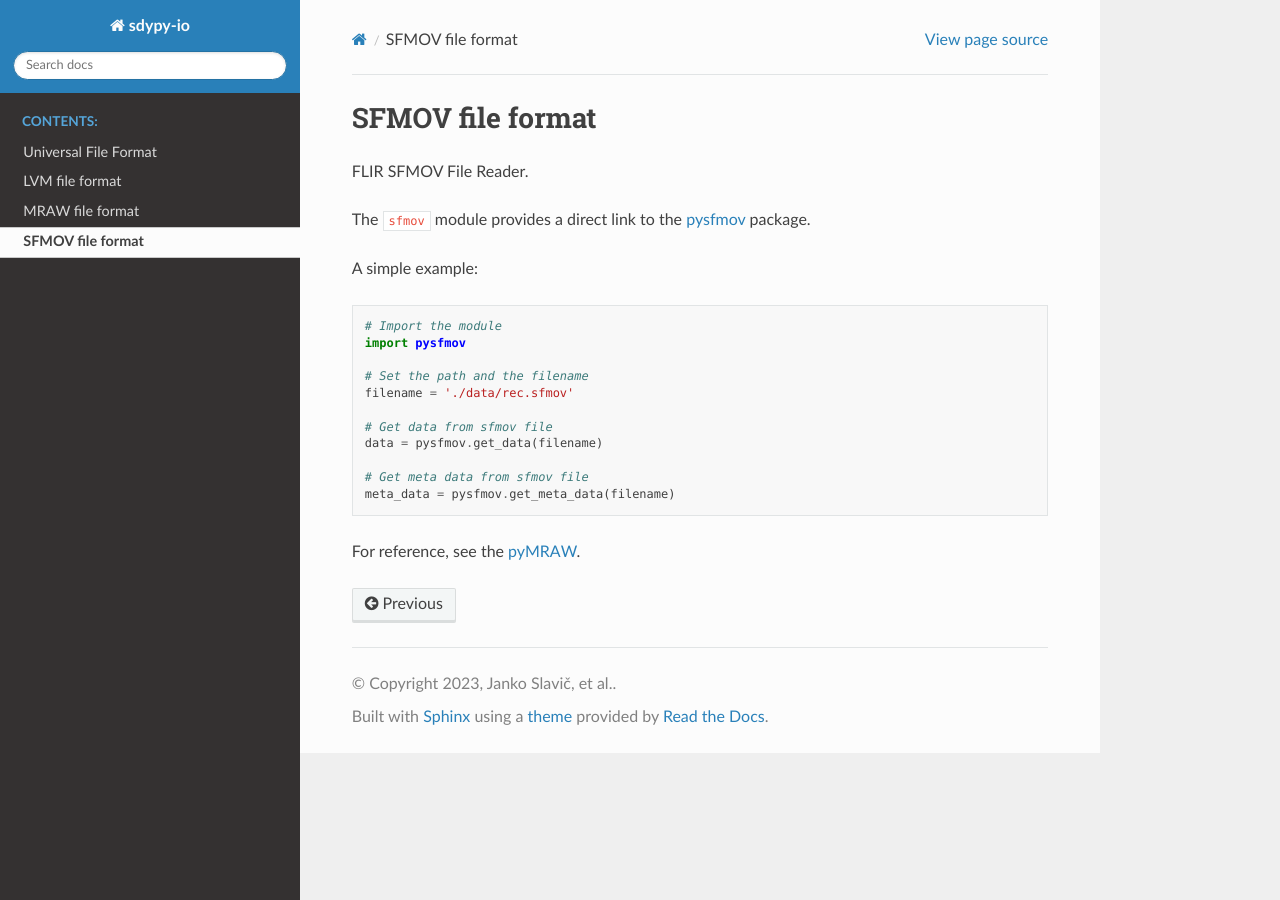
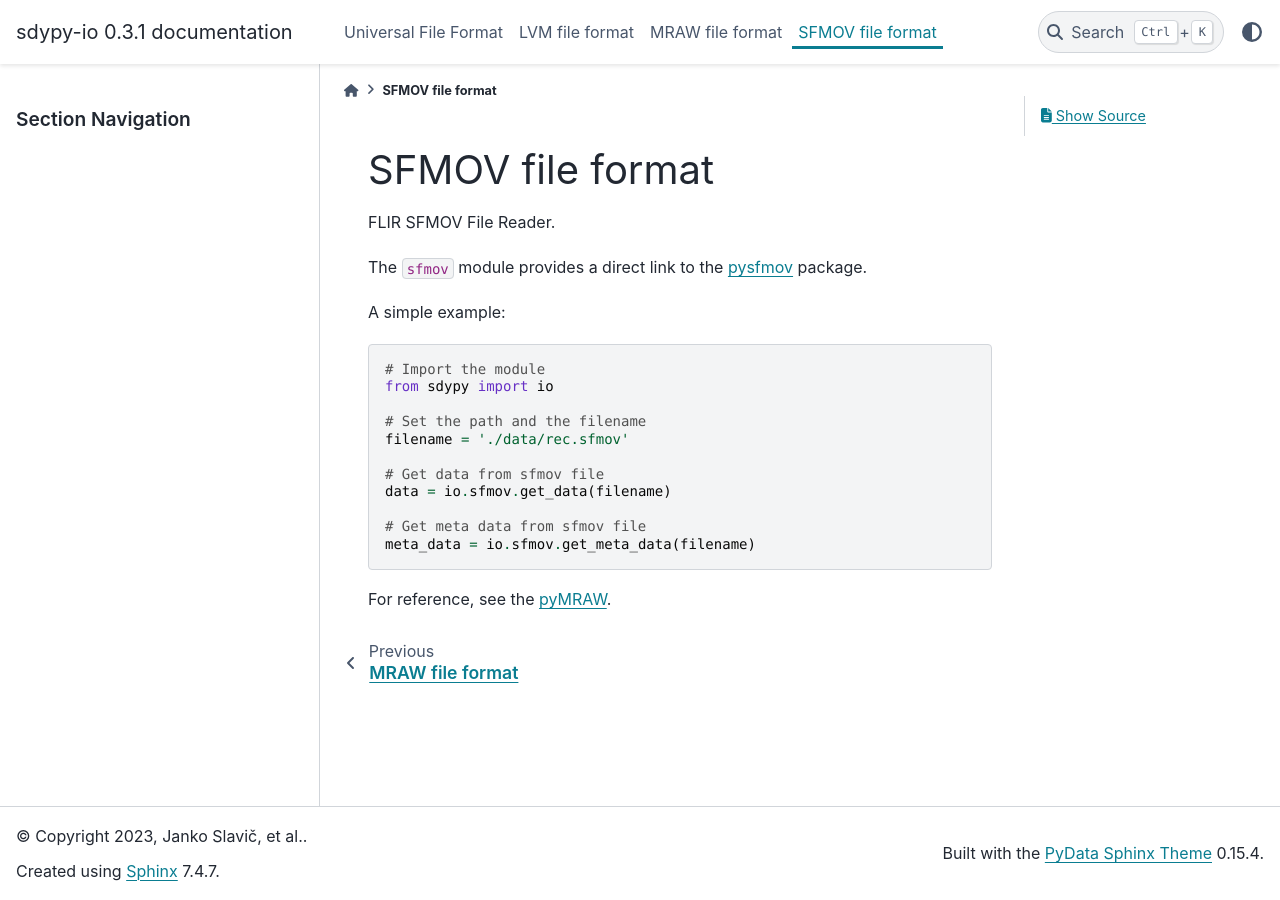
Before and after one commit to sdypy/sdypy-io, a Sphinx documentation site: the page built from docs/source/sfmov.rst, in a window 1280 px wide. Built offline with Sphinx 7.4.7 and the PyData theme 0.15.4, drawn with Linux system fonts in a browser that asks for light colours.

Commit message:
Migrate docs to the unified SDyPy docs standard (pydata theme, reST README, conformance)

```diff
--- a/docs/requirements.txt
+++ b/docs/requirements.txt
@@ -1,2 +1,2 @@
-sphinx-rtd-theme
+pydata-sphinx-theme
 sphinx-copybutton
--- a/docs/source/conf.py
+++ b/docs/source/conf.py
@@ -66,7 +66,7 @@ master_doc = 'index'
 #
 # This is also used if you do content translation via gettext catalogs.
 # Usually you set "language" from the command line for these cases.
-language = None
+language = 'en'
 
 # List of patterns, relative to source directory, that match files and
 # directories to ignore when looking for source files.
@@ -82,7 +82,7 @@ pygments_style = None
 # The theme to use for HTML and HTML Help pages.  See the documentation for
 # a list of builtin themes.
 #
-html_theme = 'sphinx_rtd_theme'
+html_theme = 'pydata_sphinx_theme'
 
 # Theme options are theme-specific and customize the look and feel of a theme
 # further.  For a list of options available for each theme, see the
@@ -93,7 +93,7 @@ html_theme = 'sphinx_rtd_theme'
 # Add any paths that contain custom static files (such as style sheets) here,
 # relative to this directory. They are copied after the builtin static files,
 # so a file named "default.css" will overwrite the builtin "default.css".
-html_static_path = ['_static']
+# html_static_path = ['_static']
 
 # Custom sidebar templates, must be a dictionary that maps document names
 # to template names.
@@ -186,7 +186,7 @@ epub_exclude_files = ['search.html']
 # -- Options for intersphinx extension ---------------------------------------
 
 # Example configuration for intersphinx: refer to the Python standard library.
-intersphinx_mapping = {'https://docs.python.org/': None}
+intersphinx_mapping = {}
 
 # Autodoc options (to show __init__ function in docs)
 autodoc_default_options = {
--- a/docs/source/sfmov.rst
+++ b/docs/source/sfmov.rst
@@ -10,15 +10,15 @@ A simple example:
 .. code-block:: python
 
     # Import the module
-    import pysfmov
+    from sdypy import io
 
     # Set the path and the filename
     filename = './data/rec.sfmov'
 
     # Get data from sfmov file
-    data = pysfmov.get_data(filename)
+    data = io.sfmov.get_data(filename)
 
     # Get meta data from sfmov file
-    meta_data = pysfmov.get_meta_data(filename)
+    meta_data = io.sfmov.get_meta_data(filename)
 
 For reference, see the `pyMRAW <https://github.com/LolloCappo/pysfmov>`_.
--- a/pyproject.toml
+++ b/pyproject.toml
@@ -30,7 +30,7 @@ classifiers = [
 [project.optional-dependencies]
 docs = [
     "sphinx",
-    "sphinx-rtd-theme",
+    "pydata-sphinx-theme",
     "sphinx-copybutton>=0.5.2",
 ]
 dev = [
--- a/readthedocs.yaml
+++ b/readthedocs.yaml
@@ -6,9 +6,9 @@ version: 2
 
 # Set the OS, Python version and other tools you might need
 build:
-  os: ubuntu-22.04
+  os: ubuntu-24.04
   tools:
-    python: "3.11"
+    python: "3.12"
 
 # Build documentation in the "docs/" directory with Sphinx
 sphinx:
```
Also changed, not shown: 1 other file.
